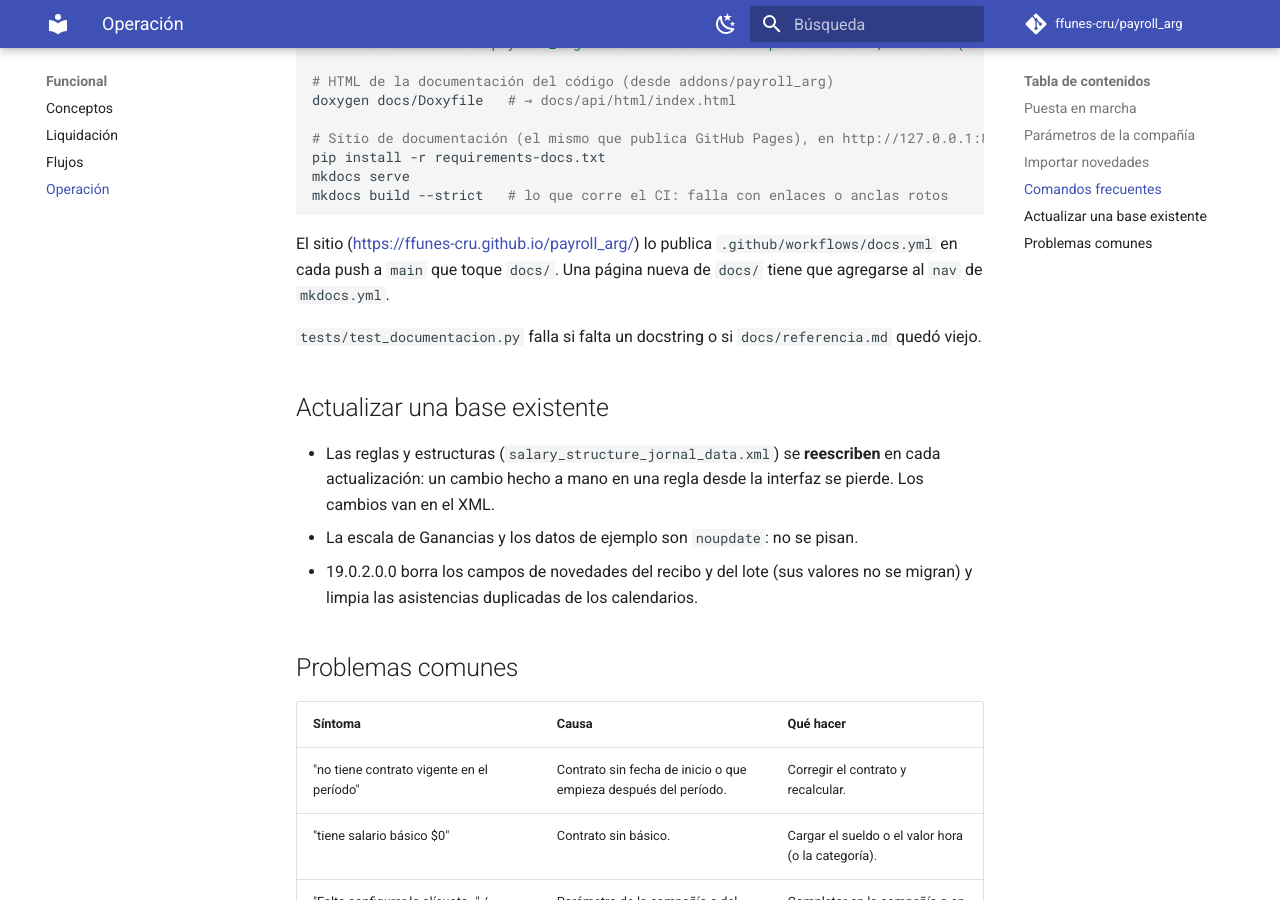
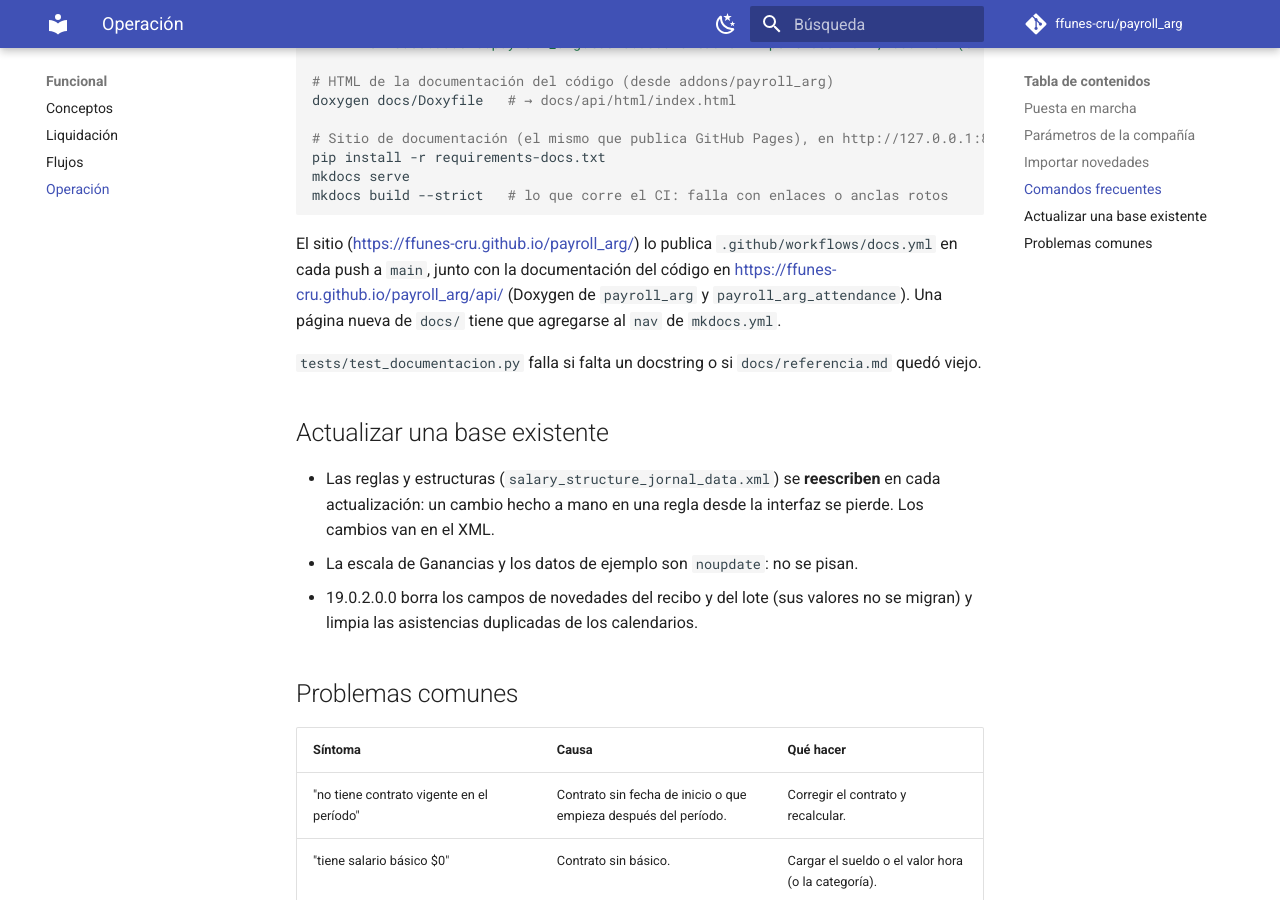
Before and after one commit to ffunes-cru/payroll_arg, an MkDocs documentation site: the page built from docs/operacion.md, in a window 1280 px wide and 900 px high, scrolled down 2458 px. Built offline with MkDocs 1.6.1 and Material for MkDocs 9.7.7, drawn with Linux system fonts in a browser that asks for light colours; comment, search, counter and statistics services are not loaded.

Commit message:
docs(payroll_arg): publish the Doxygen code documentation on the website
The Pages workflow now also runs Doxygen over payroll_arg and
payroll_arg_attendance (checked out next to it) and publishes it under
/api/, linked from the site menu and the README. It runs on every push to
main, not only on docs changes, because docstrings live in the code; pull
requests build both without deploying.

Co-Authored-By: Claude Opus 5.5 <noreply@anthropic.com>

````diff
--- a/docs/operacion.md
+++ b/docs/operacion.md
@@ -82,7 +82,8 @@ mkdocs build --strict   # lo que corre el CI: falla con enlaces o anclas rotos
 ```
 
 El sitio (<https://ffunes-cru.github.io/payroll_arg/>) lo publica `.github/workflows/docs.yml` en cada push a
-`main` que toque `docs/`. Una página nueva de `docs/` tiene que agregarse al `nav` de `mkdocs.yml`.
+`main`, junto con la documentación del código en <https://ffunes-cru.github.io/payroll_arg/api/> (Doxygen
+de `payroll_arg` y `payroll_arg_attendance`). Una página nueva de `docs/` tiene que agregarse al `nav` de `mkdocs.yml`.
 
 `tests/test_documentacion.py` falla si falta un docstring o si `docs/referencia.md` quedó viejo.
 
--- a/mkdocs.yml
+++ b/mkdocs.yml
@@ -68,6 +68,7 @@ nav:
       - Conceptos de Odoo: odoo.md
       - Recetas: recetas.md
       - Referencia generada: referencia.md
+      - Código (Doxygen): https://ffunes-cru.github.io/payroll_arg/api/
   - Revisión:
       - Revisión de código y legal: revision.md
       - Decisiones: decisiones.md
````
Also changed, not shown: README.md (+1 -1 lines), docs/index.md (+1 -1 lines), 1 other file.
